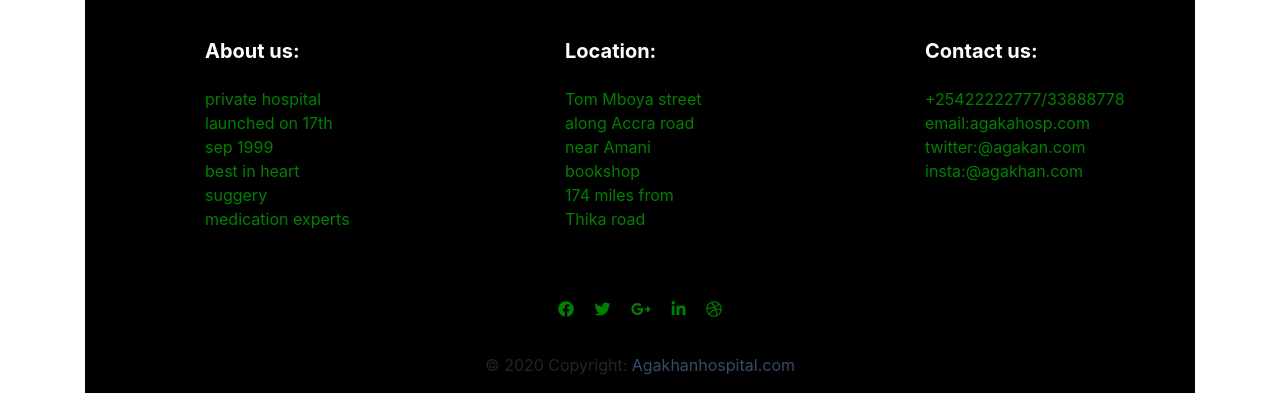
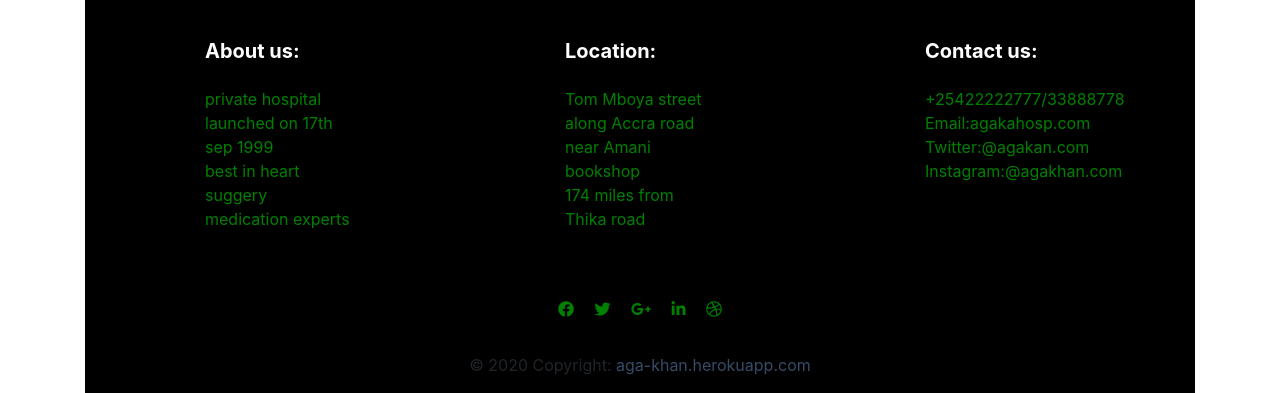
Before and after one commit to benstarke/Aga-Khan1, a Django app: page /about/ in a window 1280 px wide. Shown: the part 1053-1446 px from the top of the page. Run offline with Django 3.2, Linux system fonts and the light colour scheme; some libraries are stand-ins or nearby versions.

Commit message:
commit changes

```diff
--- a/hospital/templates/hospital/footer.html
+++ b/hospital/templates/hospital/footer.html
@@ -79,13 +79,13 @@
 			+25422222777/33888778
 			</li>
 			<li>
-			email:agakahosp.com
+			Email:agakahosp.com
 			</li>
 			<li>
-			twitter:@agakan.com
+			Twitter:@agakan.com
 			</li>
 			<li>
-			  insta:@agakhan.com
+			Instagram:@agakhan.com
 			</li>
 			</li>
 		  </ul>
@@ -139,7 +139,7 @@
 
 	<!-- Copyright -->
 	<div class="footer-copyright text-center py-3">© 2020 Copyright:
-	  <a href="https://mdbootstrap.com/">Agakhanhospital.com</a>
+	  <a href="https://mdbootstrap.com/">aga-khan.herokuapp.com</a>
 	</div>
 	<!-- Copyright -->
 
--- a/hospital/templates/hospital/search_results.html
+++ b/hospital/templates/hospital/search_results.html
@@ -4,8 +4,8 @@
 {% block content %}
 <br><br><br>
 <h1></h1>
+{% if item  %}
 {% for item in object_list %}
-
 <div class="container">
   <div id="content">
     <h1>Search Results</h1>
@@ -13,10 +13,11 @@
     <p>{{item.treatment}}</p>
     <h2>{{item.service_name}}</h2>
     <p>{{item.description}}</p>
-    <cite style="color: cyan;"><i>By Dr.</i>{{item.Doctor}}, Aga-Khan</cite>
+    <cite style="color: skyblue;"><i>By </i>{{item.Doctor}}, Aga-Khan</cite>
   </div>
 </div>
 <br><br><br>
   {% endfor %}
+  {% endif %}
 
 {%endblock %}
```
